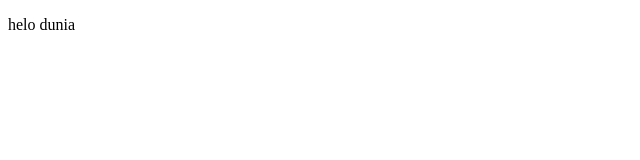
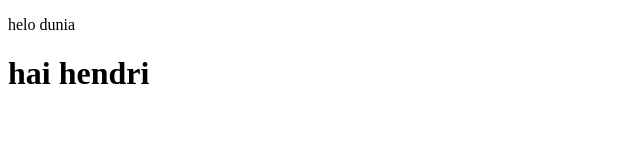
Before and after one commit to hendri1907/latihan-git-wp2, a plain HTML site: page index.html in a window 1280 px wide. Shown: the whole page, without its empty margins (0-640 px from the left). Drawn offline with Linux system fonts and the light colour scheme.

Commit message:
menambah h1 dalam index.html

```diff
--- a/index.html
+++ b/index.html
@@ -7,5 +7,6 @@
 </head>
 <body>
     <p>helo dunia</p>
+    <h1>hai hendri</h1>
 </body>
 </html>
```
